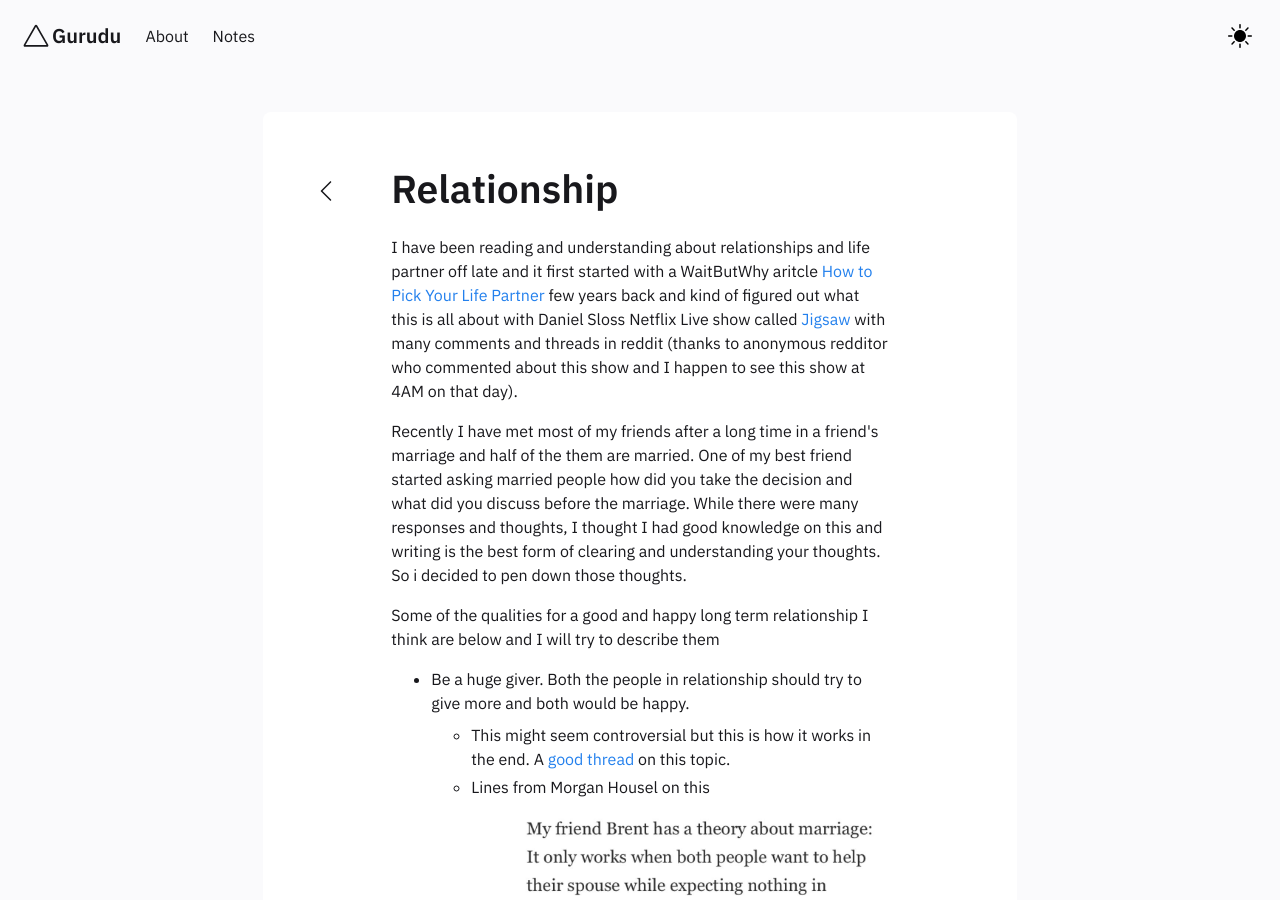
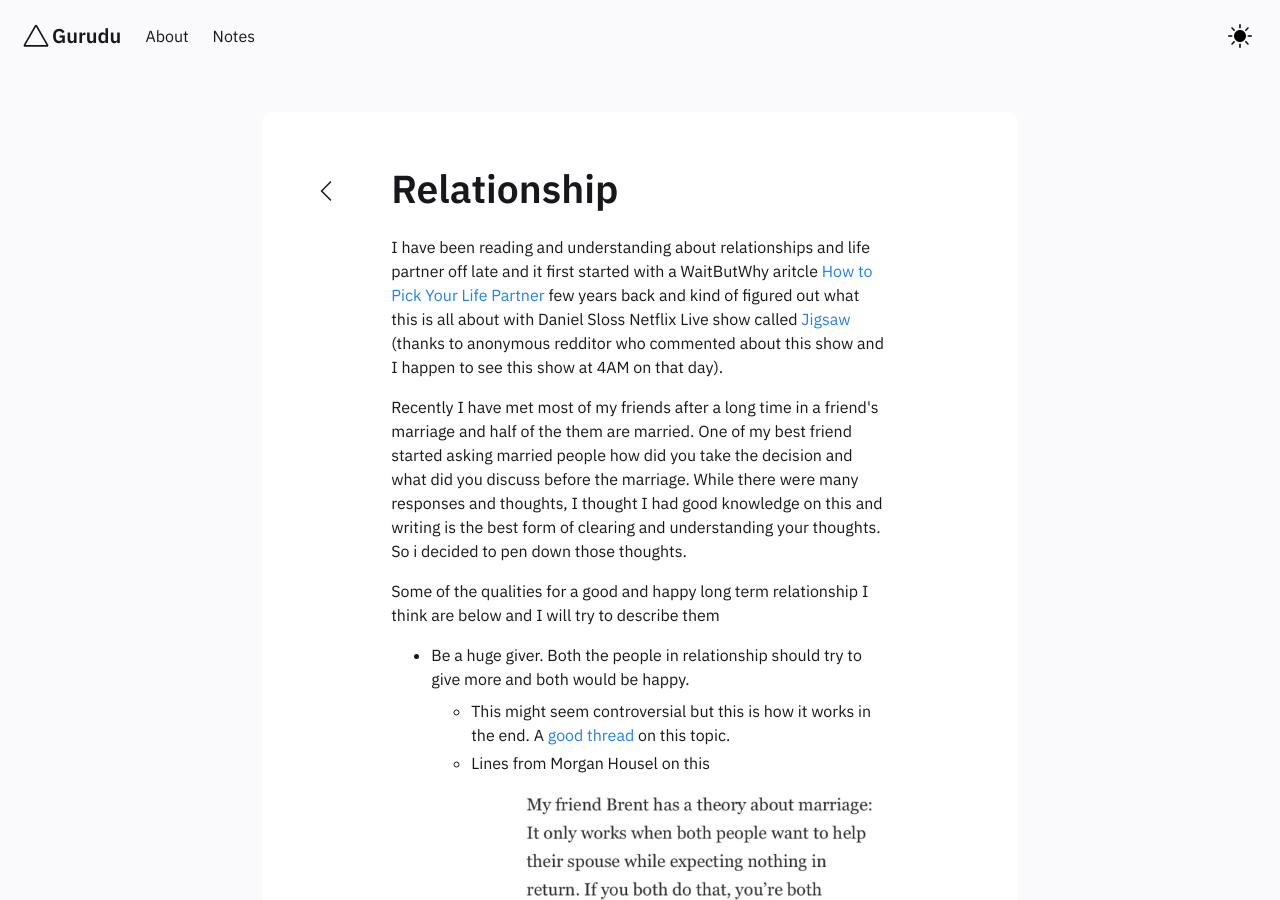
Before and after one commit to gurudublog/gurudublog.github.io, a Jekyll site: the page built from _notes/Life/Relationship.md, in a window 1280 px wide and 900 px high. Built offline with Jekyll 4.4.1, drawn with Linux system fonts in a browser that asks for light colours.

Commit message:
remove reddit line

```diff
--- a/_notes/Life/Relationship.md
+++ b/_notes/Life/Relationship.md
@@ -4,7 +4,7 @@ notetype : feed
 date : 27-05-2022
 ---
 
-I have been reading and understanding about relationships and life partner off late and it first started with a WaitButWhy aritcle [How to Pick Your Life Partner](https://waitbutwhy.com/2014/02/pick-life-partner.html) few years back and kind of figured out what this is all about with Daniel Sloss Netflix Live show called [Jigsaw](https://www.netflix.com/in/title/80223685) with many comments and threads in reddit (thanks to anonymous redditor who commented about this show and I happen to see this show at 4AM on that day).
+I have been reading and understanding about relationships and life partner off late and it first started with a WaitButWhy aritcle [How to Pick Your Life Partner](https://waitbutwhy.com/2014/02/pick-life-partner.html) few years back and kind of figured out what this is all about with Daniel Sloss Netflix Live show called [Jigsaw](https://www.netflix.com/in/title/80223685) (thanks to anonymous redditor who commented about this show and I happen to see this show at 4AM on that day).
 
 
 Recently I have met most of my friends after a long time in a friend's marriage and half of the them are married. One of my best friend started asking married people how did you take the decision and what did you discuss before the marriage. While there were many responses and thoughts, I thought I had good knowledge on this and writing is the best form of clearing and understanding your thoughts. So i decided to pen down those thoughts.
```
